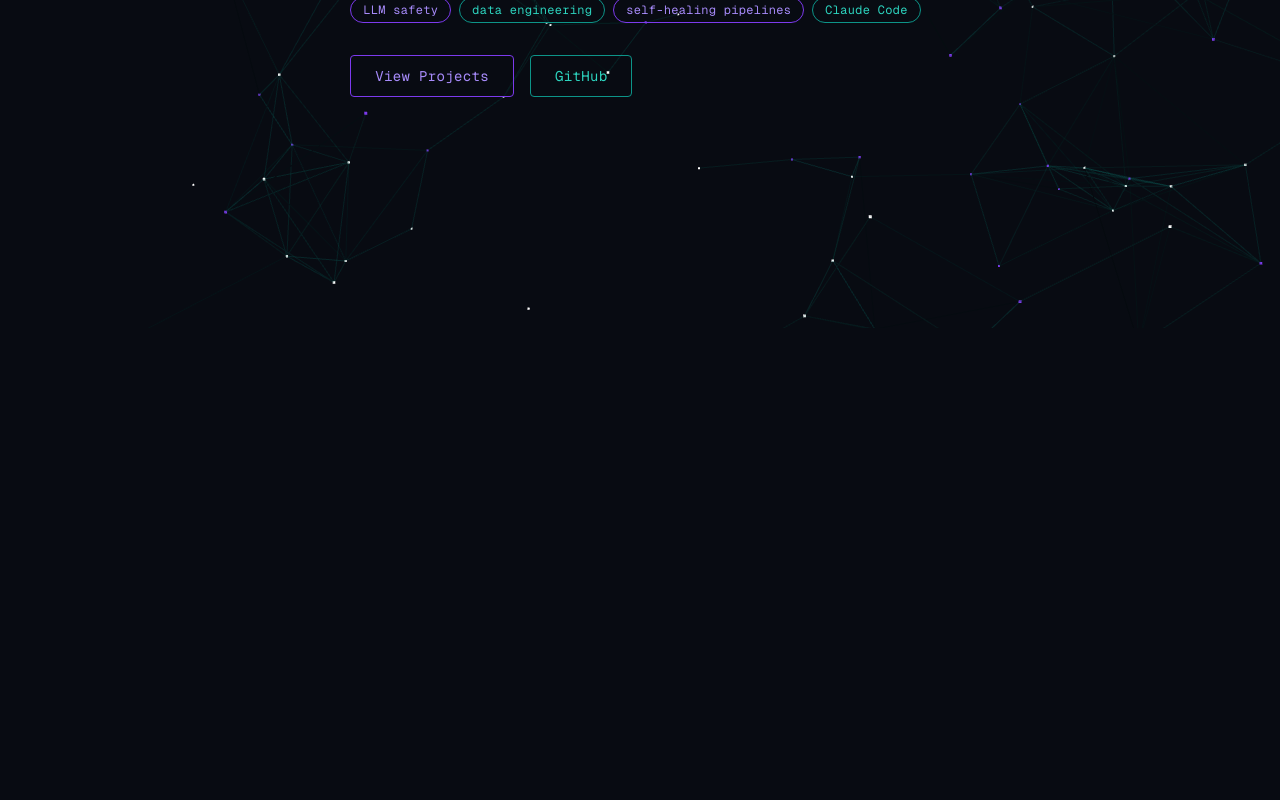
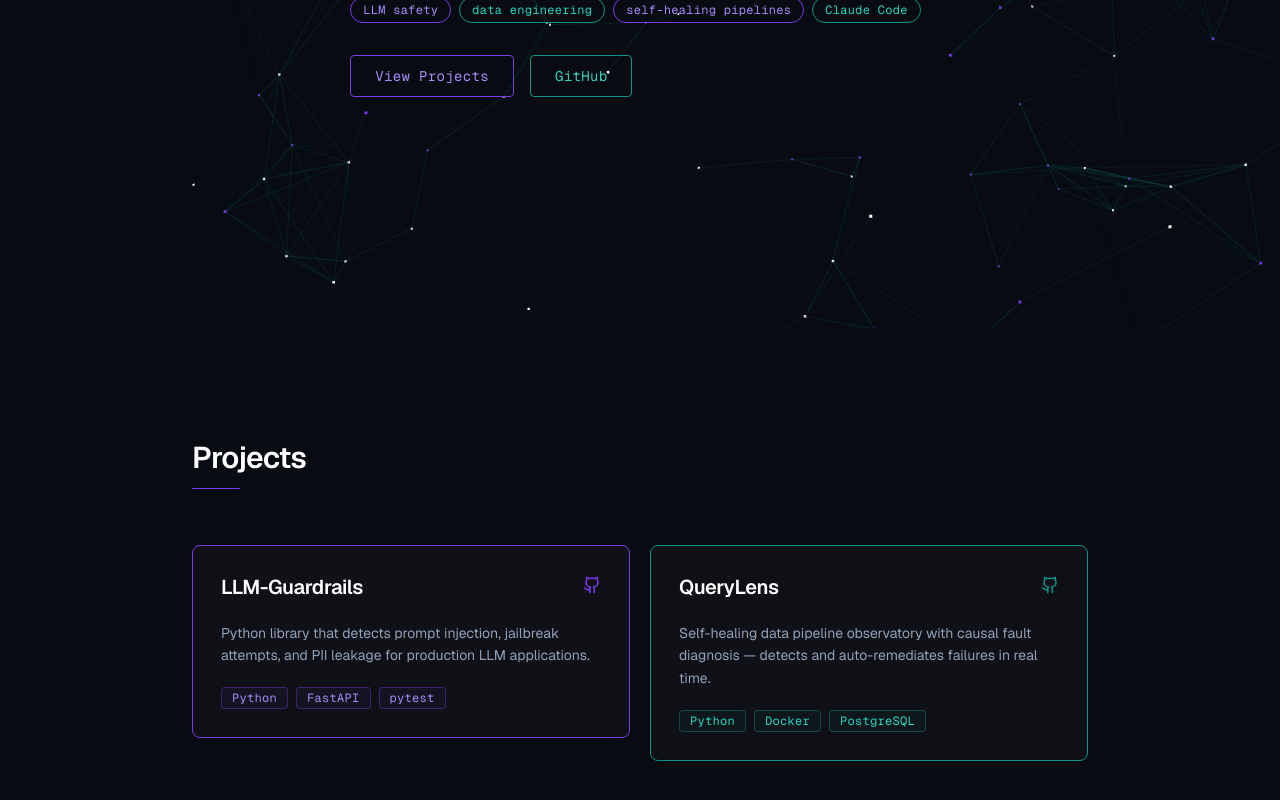
Before and after one commit to RushilBuilds/rushil-portfolio, a Next.js app: page / in a window 1280 px wide. Shown: the part 472-1272 px from the top of the page. Before the commit the page ends 800 px from the top, so only its background shows below. Built offline with nearby package versions, Linux system fonts and the light colour scheme.

Commit message:
feat: projects section with 3D tilt cards and hover animations

```diff
--- /dev/null
+++ b/src/app/components/projects/ProjectCard.tsx
@@ -0,0 +1,154 @@
+'use client';
+
+import { useEffect, useRef, useState } from 'react';
+import { motion, AnimatePresence } from 'framer-motion';
+import { Github } from 'lucide-react';
+
+export interface Project {
+  name: string;
+  tagline: string;
+  tech: string[];
+  accent: string;
+  github: string;
+  variant: 'guardrails' | 'querylens';
+}
+
+// Red pulse ripple for LLM-Guardrails
+function PulseRipple() {
+  return (
+    <div className="absolute inset-0 pointer-events-none flex items-center justify-center">
+      {[0, 0.5, 1].map((delay) => (
+        <motion.span
+          key={delay}
+          className="absolute rounded-full border border-red-500"
+          initial={{ width: 40, height: 40, opacity: 0.5 }}
+          animate={{ width: 420, height: 420, opacity: 0 }}
+          transition={{ duration: 1.6, delay, ease: 'easeOut', repeat: Infinity, repeatDelay: 0.4 }}
+        />
+      ))}
+    </div>
+  );
+}
+
+// Teal flow lines for QueryLens
+function FlowLines({ accent }: { accent: string }) {
+  return (
+    <div className="absolute inset-0 pointer-events-none overflow-hidden rounded-lg">
+      {[18, 42, 66, 85].map((top, i) => (
+        <motion.div
+          key={top}
+          className="absolute h-px"
+          style={{
+            top: `${top}%`,
+            width: '55%',
+            background: `linear-gradient(90deg, transparent 0%, ${accent}99 50%, transparent 100%)`,
+          }}
+          initial={{ left: '-60%' }}
+          animate={{ left: '160%' }}
+          transition={{
+            duration: 2.2,
+            delay: i * 0.35,
+            ease: 'linear',
+            repeat: Infinity,
+            repeatDelay: 0.6,
+          }}
+        />
+      ))}
+    </div>
+  );
+}
+
+export default function ProjectCard({ project }: { project: Project }) {
+  const cardRef = useRef<HTMLDivElement>(null);
+  const [hovered, setHovered] = useState(false);
+  const [glow, setGlow] = useState({ x: 0, y: 0 });
+
+  // Vanilla-tilt — dynamic import to avoid SSR issues
+  useEffect(() => {
+    let tilt: { destroy: () => void } | null = null;
+    import('vanilla-tilt').then(({ default: VanillaTilt }) => {
+      if (!cardRef.current) return;
+      VanillaTilt.init(cardRef.current, {
+        max: 7,
+        speed: 600,
+        glare: false,
+      });
+      // vanilla-tilt attaches itself to the element
+      tilt = (cardRef.current as HTMLDivElement & { vanillaTilt: { destroy: () => void } }).vanillaTilt;
+    });
+    return () => { tilt?.destroy(); };
+  }, []);
+
+  const handleMouseMove = (e: React.MouseEvent<HTMLDivElement>) => {
+    const rect = cardRef.current?.getBoundingClientRect();
+    if (!rect) return;
+    setGlow({ x: e.clientX - rect.left, y: e.clientY - rect.top });
+  };
+
+  return (
+    <div
+      ref={cardRef}
+      onMouseEnter={() => setHovered(true)}
+      onMouseLeave={() => setHovered(false)}
+      onMouseMove={handleMouseMove}
+      style={{
+        border: `0.5px solid ${project.accent}`,
+        background: hovered
+          ? `radial-gradient(circle at ${glow.x}px ${glow.y}px, ${project.accent}22 0%, transparent 55%), #0f1117`
+          : '#0f1117',
+      }}
+      className="relative overflow-hidden rounded-lg p-7 flex flex-col gap-5 transition-colors duration-300"
+    >
+      {/* Hover overlays */}
+      <AnimatePresence>
+        {hovered && project.variant === 'guardrails' && <PulseRipple />}
+        {hovered && project.variant === 'querylens' && <FlowLines accent={project.accent} />}
+      </AnimatePresence>
+
+      {/* Content sits above overlays */}
+      <div className="relative z-10 flex flex-col gap-5">
+        {/* Header */}
+        <div className="flex items-start justify-between gap-4">
+          <h3
+            className="text-xl font-semibold text-white leading-snug"
+            style={{ letterSpacing: '-0.02em' }}
+          >
+            {project.name}
+          </h3>
+          <a
+            href={project.github}
+            target="_blank"
+            rel="noopener noreferrer"
+            aria-label={`GitHub — ${project.name}`}
+            style={{ color: project.accent }}
+            className="shrink-0 mt-0.5 transition-opacity duration-200 hover:opacity-70"
+          >
+            <Github size={18} />
+          </a>
+        </div>
+
+        {/* Tagline */}
+        <p className="text-sm text-slate-400 leading-relaxed">
+          {project.tagline}
+        </p>
+
+        {/* Tech pills */}
+        <div className="flex flex-wrap gap-2">
+          {project.tech.map((t) => (
+            <span
+              key={t}
+              className="px-2.5 py-0.5 rounded-sm text-xs font-mono tracking-wide"
+              style={{
+                border: `0.5px solid ${project.accent}66`,
+                color: project.accent === '#7c3aed' ? '#a78bfa' : '#2dd4bf',
+                background: `${project.accent}0d`,
+              }}
+            >
+              {t}
+            </span>
+          ))}
+        </div>
+      </div>
+    </div>
+  );
+}
--- /dev/null
+++ b/src/app/components/projects/Projects.tsx
@@ -0,0 +1,70 @@
+'use client';
+
+import { motion } from 'framer-motion';
+import ProjectCard, { type Project } from './ProjectCard';
+
+const PROJECTS: Project[] = [
+  {
+    name: 'LLM-Guardrails',
+    tagline:
+      'Python library that detects prompt injection, jailbreak attempts, and PII leakage for production LLM applications.',
+    tech: ['Python', 'FastAPI', 'pytest'],
+    accent: '#7c3aed',
+    github: 'https://github.com/RushilBuilds/LLM-Guardrails',
+    variant: 'guardrails',
+  },
+  {
+    name: 'QueryLens',
+    tagline:
+      'Self-healing data pipeline observatory with causal fault diagnosis — detects and auto-remediates failures in real time.',
+    tech: ['Python', 'Docker', 'PostgreSQL'],
+    accent: '#0d9488',
+    github: 'https://github.com/RushilBuilds/QueryLens',
+    variant: 'querylens',
+  },
+];
+
+const cardVariants = {
+  hidden: { opacity: 0, y: 36 },
+  visible: (i: number) => ({
+    opacity: 1,
+    y: 0,
+    transition: { duration: 0.65, delay: i * 0.15, ease: [0.22, 1, 0.36, 1] as [number, number, number, number] },
+  }),
+};
+
+export default function Projects() {
+  return (
+    <section id="projects" className="relative z-10 py-28 px-6">
+      <div className="max-w-4xl mx-auto flex flex-col gap-14">
+        {/* Heading */}
+        <motion.div
+          initial={{ opacity: 0, y: 20 }}
+          whileInView={{ opacity: 1, y: 0 }}
+          viewport={{ once: true, margin: '-80px' }}
+          transition={{ duration: 0.6, ease: [0.22, 1, 0.36, 1] as [number, number, number, number] }}
+          className="flex flex-col gap-3"
+        >
+          <h2 className="text-3xl font-semibold text-white tracking-tight">Projects</h2>
+          <div className="h-px w-12 bg-[#7c3aed] rounded-full" />
+        </motion.div>
+
+        {/* Cards grid */}
+        <div className="grid grid-cols-1 md:grid-cols-2 gap-5">
+          {PROJECTS.map((project, i) => (
+            <motion.div
+              key={project.name}
+              custom={i}
+              variants={cardVariants}
+              initial="hidden"
+              whileInView="visible"
+              viewport={{ once: true, margin: '-60px' }}
+            >
+              <ProjectCard project={project} />
+            </motion.div>
+          ))}
+        </div>
+      </div>
+    </section>
+  );
+}
--- a/src/app/page.tsx
+++ b/src/app/page.tsx
@@ -1,9 +1,11 @@
 import Hero from './components/hero/Hero';
+import Projects from './components/projects/Projects';
 
 export default function Home() {
   return (
     <main>
       <Hero />
+      <Projects />
     </main>
   );
 }
```
